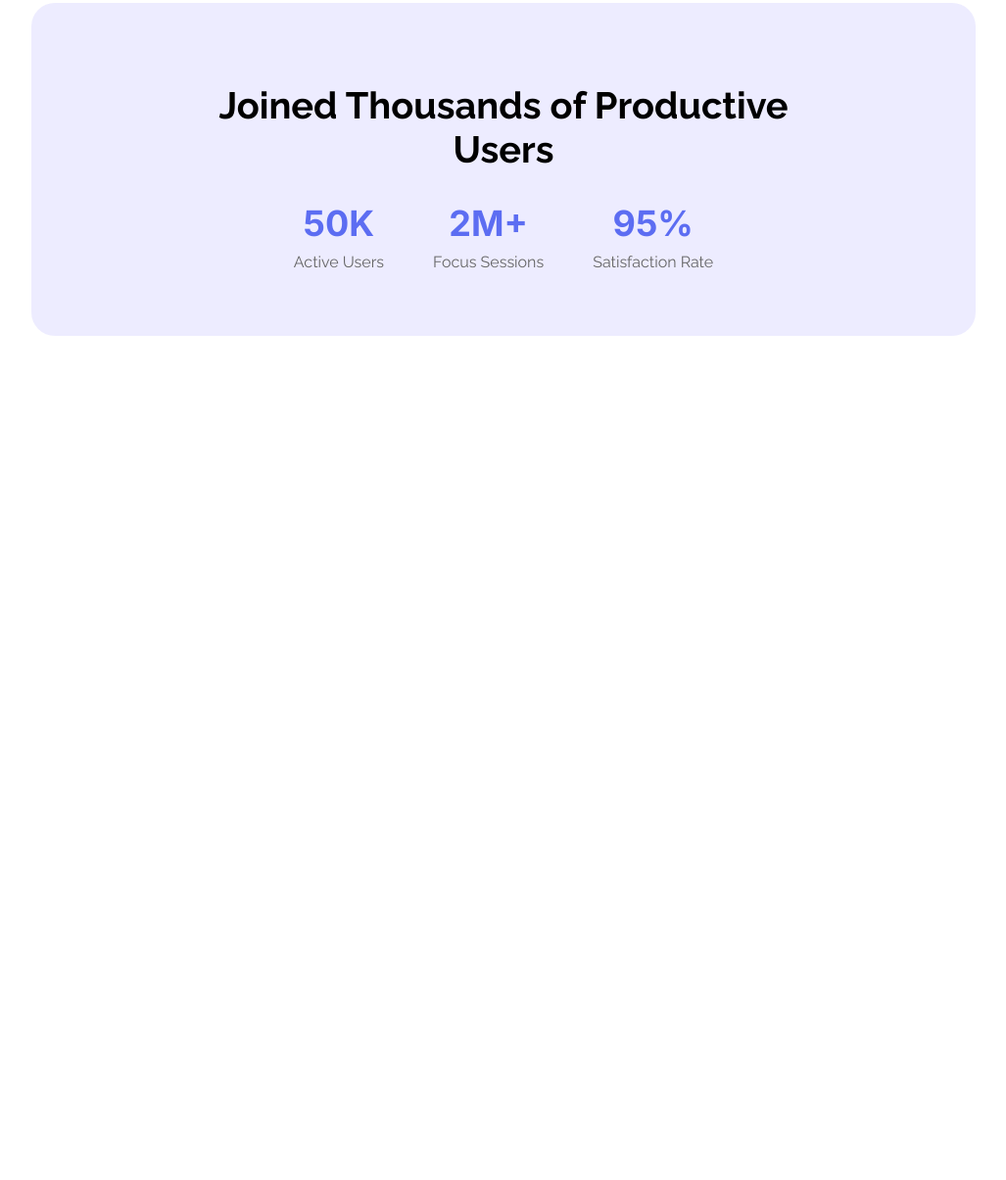
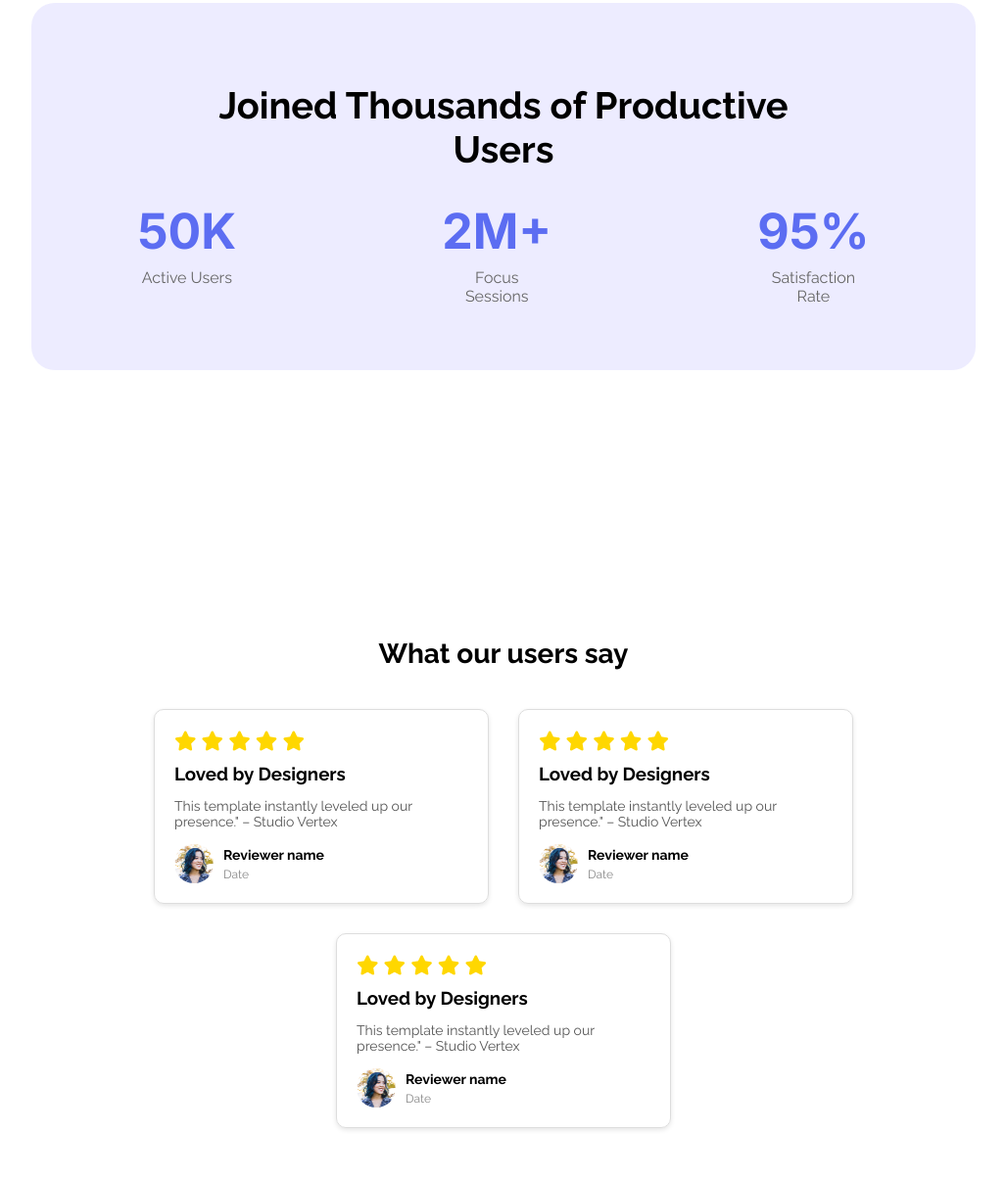
Before and after one commit to neerob347/my-first-assignment-repo, a plain HTML site: page index.html in a window 1280 px wide. Shown: the part 1603-2808 px from the top of the page at 98% size, without its empty margins (126-1153 px from the left). Before the commit the page ends 1996 px from the top, so only its background shows below. Drawn offline with Linux system fonts and the light colour scheme.

Commit message:
added testimonial section with font awesome star icons and lastest some edited parts of index.html and assignment.css

```diff
--- a/index.html
+++ b/index.html
@@ -3,6 +3,7 @@
 <head>
     <meta charset="UTF-8">
     <meta name="viewport" content="width=device-width, initial-scale=1.0">
+    <link rel="stylesheet" href="https://cdnjs.cloudflare.com/ajax/libs/font-awesome/6.5.0/css/all.min.css">
     <link rel="preconnect" href="https://fonts.googleapis.com">
 <link rel="preconnect" href="https://fonts.gstatic.com" crossorigin>
 <link href="https://fonts.googleapis.com/css2?family=Inter:ital,opsz,wght@0,14..32,100..900;1,14..32,100..900&family=Raleway:ital,wght@0,100..900;1,100..900&display=swap" rel="stylesheet">
@@ -55,6 +56,70 @@
     </div>
   </div>
 </div>
+<section class="testimonials">
+  <h2 class="testimonial-title">What our users say</h2>
+
+  <div class="testimonial-container">
+
+    <div class="testimonial-card">
+      <div class="stars">
+        <i class="fas fa-star"></i>
+        <i class="fas fa-star"></i>
+        <i class="fas fa-star"></i>
+        <i class="fas fa-star"></i>
+        <i class="fas fa-star"></i>
+      </div>
+      <h3>Loved by Designers</h3>
+      <p>This template instantly leveled up our presence." – Studio Vertex</p>
+      <div class="reviewer">
+        <img src="Images/avatar.png" alt="Reviewer">
+        <div>
+          <strong>Reviewer name</strong><br>
+          <small>Date</small>
+        </div>
+      </div>
+    </div>
+
+    <div class="testimonial-card">
+      <div class="stars">
+        <i class="fas fa-star"></i>
+        <i class="fas fa-star"></i>
+        <i class="fas fa-star"></i>
+        <i class="fas fa-star"></i>
+        <i class="fas fa-star"></i>
+      </div>
+      <h3>Loved by Designers</h3>
+      <p>This template instantly leveled up our presence." – Studio Vertex</p>
+      <div class="reviewer">
+        <img src="Images/avatar.png" alt="Reviewer">
+        <div>
+          <strong>Reviewer name</strong><br>
+          <small>Date</small>
+        </div>
+      </div>
+    </div>
+
+    <div class="testimonial-card">
+      <div class="stars">
+        <i class="fas fa-star"></i>
+        <i class="fas fa-star"></i>
+        <i class="fas fa-star"></i>
+        <i class="fas fa-star"></i>
+        <i class="fas fa-star"></i>
+      </div>
+      <h3>Loved by Designers</h3>
+      <p>This template instantly leveled up our presence." – Studio Vertex</p>
+      <div class="reviewer">
+        <img src="Images/avatar.png" alt="Reviewer">
+        <div>
+          <strong>Reviewer name</strong><br>
+          <small>Date</small>
+        </div>
+      </div>
+    </div>
+
+  </div>
+</section>
 
     </main>
     <footer>
--- a/styles/assignment.css
+++ b/styles/assignment.css
@@ -78,12 +78,12 @@ nav li{
 .stats {
   display: flex;
   justify-content: center;
-  gap: 50px;
+  gap: 210px;
   margin-top: 20px;
 }
 
 .stat-item h3 {
-  font-size: 36px;
+  font-size: 50px;
   color: #5C6DF2;
   margin: 0;
 }
@@ -97,3 +97,74 @@ nav li{
     font-size:38px;
     font-weight: bold;
 }
+.testimonial-title{
+  font-size: 42px;
+}
+.testimonials {
+  text-align: center;
+  padding: 50px 20px;
+}
+
+.testimonials h2 {
+  margin-bottom: 40px;
+  font-size: 28px;
+}
+
+.testimonial-container {
+  display: flex;
+  justify-content: center;
+  gap: 30px;
+  flex-wrap: wrap;
+}
+
+.testimonial-card {
+  width: 300px;
+  padding: 20px;
+  border: 1px solid #ddd;
+  border-radius: 10px;
+  text-align: left;
+  box-shadow: 0 2px 5px rgba(0,0,0,0.1);
+}
+
+.stars {
+  color: #FFD700;
+  font-size: 20px;
+  margin-bottom: 10px;
+}
+
+.testimonial-card h3 {
+  margin: 10px 0;
+}
+
+.testimonial-card p {
+  color: #555;
+  font-size: 14px;
+}
+
+.reviewer {
+  display: flex;
+  align-items: center;
+  margin-top: 15px;
+}
+
+.reviewer img {
+  width: 40px;
+  height: 40px;
+  border-radius: 50%;
+  margin-right: 10px;
+}
+
+.reviewer strong {
+  font-size: 14px;
+}
+
+.reviewer small {
+  color: #888;
+  font-size: 12px;
+}
+.testimonials{
+      font-family: "Raleway", sans-serif;
+  font-optical-sizing: auto;
+  font-style: normal;
+  margin: 200px 150px;
+}
```
Also changed, not shown: Images/avatar.png (added).
